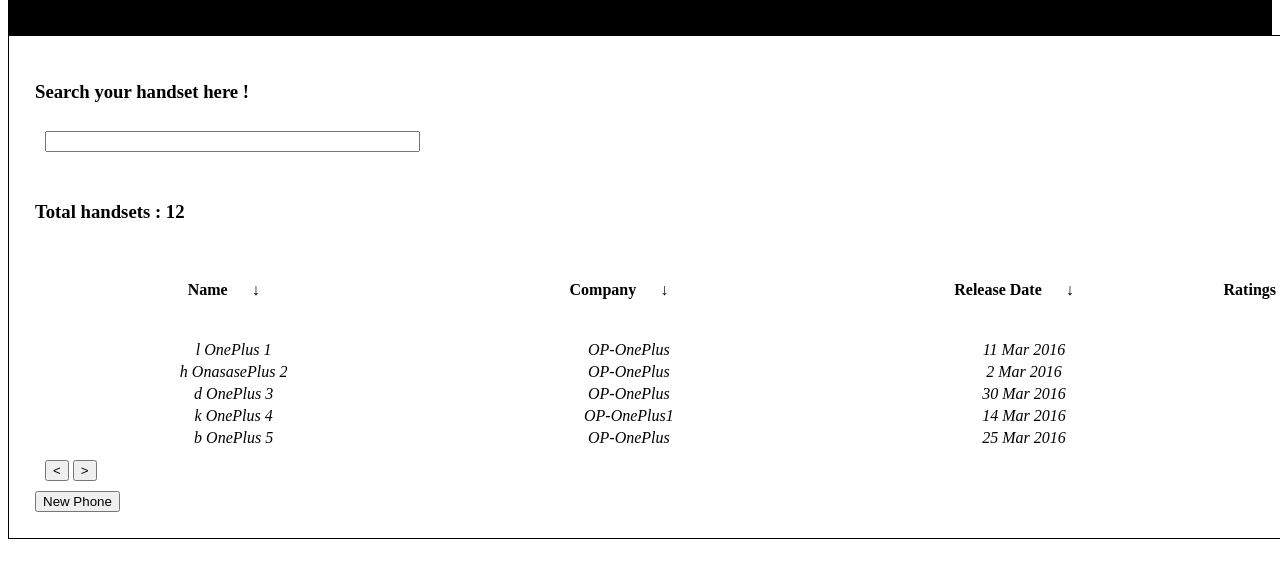
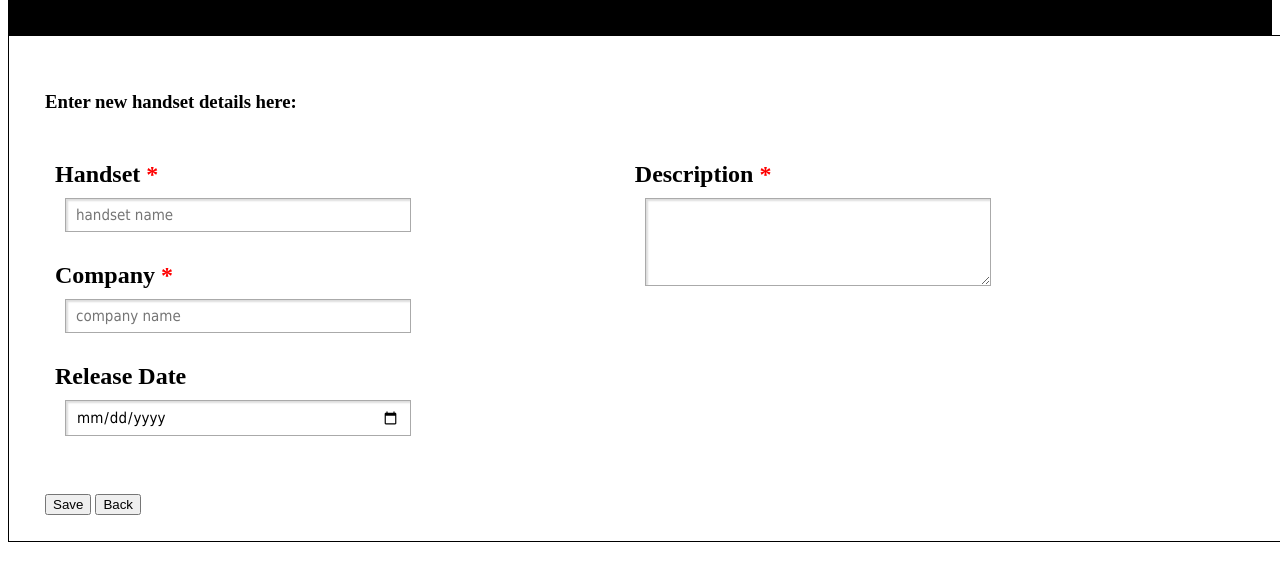
Before and after one commit to kv89/blog, a website: page javascript/catalog.html in a window 1280 px wide. Shown: the part 85-666 px from the top of the page. Drawn offline with Linux system fonts and the light colour scheme.

Commit message:
saving done 1

```diff
--- a/javascript/catalog.html
+++ b/javascript/catalog.html
@@ -6,26 +6,20 @@
 	</head>
 	<body>
 	<header> <h1>Your Mobile Gallary !</h1> </header>
-	<!-- <div class="left-column">
+	<div class="right-column">
+	  	<!-- <div>
+	  		<h3>Search your handset here !</h3>
 	  		<div>
-	  	<h3>Sort Options</h3>
-	  	<ul>
-	  		<li></li>
-	  	</ul>
-
+				<input id="searchInp" type="text" style="width: 30%;" onkeyup="onsearchEnter()"/>
 			</div>
-
-	  <div>Left Side Row 2</div>
-	  <div>Left Side Row 3</div>
 	  	</div> -->
-	<div class="right-column">
+	  	<div class="grid" id="displayView" style="display: none;">
 		  	<div>
 		  		<h3>Search your handset here !</h3>
 		  		<div>
 					<input id="searchInp" type="text" style="width: 30%;" onkeyup="onsearchEnter()"/>
 				</div>
 		  	</div>
-	  	<div class="grid" id="displayView" style="">
 	  		<h3>Total handsets : <span id="totalCnt"></span></h3>
 	  		<table id="displayTable">
 	  			<thead class="column-header">
@@ -87,15 +81,42 @@
 	  		<button type="button" style="cursor: pointer;" onclick="addPhone();">New Phone</button>
 	  	</div>
 	  	<!--<div id="inputView" style="display: none;" onsubmit="submitPhone();">-->
-        <div id="inputView" style="display: none;">
-		  	<form id="inputForm" name="input" action="#" method="post">
-	    	    <span style="color: red">*</span> Mobile Name: <input type="text" name="mName" placeholder="first name"><br/>
+        <!-- <div id="inputView" style="display: none;"> -->
+        <div id="inputView">
+        	<div>
+		  		<h3>Enter new handset details here:</h3>
+		  	</div>
+		  	<form id="inputForm" name="input" action="#" method="post" style="width: 100%;">
+			  	<div style="width: 45%;float: left;">
+			  		<div class="input">
+			  			<label>Handset <span style="color: red">*</span></label>
+			  			<input type="text" name="mName" placeholder="handset name">
+			  		</div>
+			  		<div class="input">
+			  			<label>Company <span style="color: red">*</span></label>
+			  			<input type="text" name="mCompany" placeholder="company name"/>
+			  		</div>
+			  		<div class="input">
+			  			<label>Release Date</label>
+			  			<input type="date" name="mReleaseDt" placeholder="dd-mm-yyyy">
+			  		</div>
+		    	    <!-- <span style="color: red">*</span> Handset Name: <input type="text" name="mName" placeholder="first name"><br/>
 		    	    <span style="color: red">*</span> Company:&nbsp;&nbsp;&nbsp;&nbsp;&nbsp;&nbsp <input type="text" name="mCompany" placeholder="last name"><br/>
-	    	    <span style="color: red">*</span> Release Date: <input type="date" name="mReleaseDt" placeholder="dd-mm-yyyy"><br/><br/>
+		    	    <span style="color: red">*</span> Release Date: <input type="date" name="mReleaseDt" placeholder="dd-mm-yyyy"><br/><br/> -->
+	    	    </div>
+	    	    <div style="width: 45%;float: left;">
+	    	    	<div class="input">
+			  			<label>Description <span style="color: red">*</span></label>
+			  			<!-- <input type="date" name="mReleaseDt" placeholder="dd-mm-yyyy"> -->
+			  			<textarea name="mDesc" rows="4" cols="200"></textarea>
+			  		</div>
+	    	    </div>
 	        </form>
+	        <div style="width: 100%; float: left;">
 	            <span id="errMsg" style="display: none;color: red; font-weight: bold; folt-style: italic"></span></br>
 		        <button type="submit" style="cursor: pointer;" onclick="saveForm();">Save</button>
 	            <button type="submit" style="cursor: pointer;" onclick="navigateToSearch();">Back</button>
+            </div>
         </div>
 	</div>
 
@@ -112,6 +133,27 @@
 		    background-color: black;
 		    clear: left;
 		    text-align: center;
+		}
+
+		.input label {
+		    width: 100%;
+		    float: left;
+		    font-size: x-large;
+		    font-weight: bold;
+		}
+
+		.input input, textarea {
+		    -webkit-box-shadow: inset 2px 2px 2px 0px #dddddd;
+		    -moz-box-shadow: inset 2px 2px 2px 0px #dddddd;
+		    box-shadow: inset 2px 2px 2px 0px #dddddd;
+		    /* height: 200px; */
+		    margin: 10px;
+		    /* overflow: auto; */
+		    padding: 7px 10px;
+		    width: 60%;
+		    font-family: tahoma;
+		    font-size: 15px;
+		    border: 1px solid #aaa;
 		}
 
 		.menu-item {
--- a/javascript/js.js
+++ b/javascript/js.js
@@ -11,15 +11,7 @@
     totalRecords: -1,
     currPageData: []
 };
-console.log('file loaded ....  ..  ');
-// window.onload = function(){
-//     console.log('window loadedddd.........');
-//     init();
-// }
-
-// debugger;
 function nextPage() {
-    // debugger;
     if( !isNaN(paging.pageNo) ){
         if( paging.pageNo < paging.totalPages ) {
             paging.pageNo++;
@@ -35,7 +27,6 @@
             insertRowsToTable( handsets );
         }
     }
-    // insertRowsToTable();
 }
 
 function init() {
@@ -55,7 +46,11 @@
         {name: "c OnePlus 11",company: "OP-OnePlus", releaseDate: "18 Mar 2016", id: 11},
         {name: "i OnePlus 12",company: "OP-OnePlus", releaseDate: "12 Mar 2016", id: 12}
 	];
-	window.localStorage.setItem("allHandsets", JSON.stringify( handsets ));
+    if( !( window.localStorage.getItem("allHandsets") ) ){
+    	window.localStorage.setItem("allHandsets", JSON.stringify( handsets ));
+    } else {
+        handsets = JSON.parse( window.localStorage.getItem("allHandsets") );
+    }
     paging.totalRecords = handsets.length;
     paging.totalPages = Math.ceil( handsets.length / paging.pageSize );
 }
@@ -88,17 +83,25 @@
         var newPhone = {
             name: form.elements.namedItem("mName").value.trim(),
             company: form.elements.namedItem("mCompany").value.trim(),
-            releaseDate: form.elements.namedItem("mReleaseDt").value.trim()
+            releaseDate: form.elements.namedItem("mReleaseDt").value.trim(),
+            description: form.elements.namedItem("mDesc").value.trim(),
         };
         var isValid = validateNewData( newPhone );
         // var mCompany = form.elements.namedItem("mReleaseDt").value;
         console.log('Is valid input :', isValid);
+        if( isValid ) {
+            console.log('save to db..');
+            var allData = JSON.parse( window.localStorage.getItem("allHandsets") ) || [];
+            allData.push( newPhone );
+            window.localStorage.setItem("allHandsets", JSON.stringify( allData ));
+        }
 	}
 }
 
 function validateNewData( newData ) {
+    console.log('new - ', newData);
     var errMsgElem = document.getElementById("errMsg");
-    if( !(newData.name && newData.company && newData.releaseDate) ) {
+    if( !(newData.name && newData.company && newData.description) ) {
         if( errMsgElem ){
             errMsgElem.style.display = '';
             errMsgElem.innerHTML = 'fields marked with <span style="color: red">*</span> are mandatory !';
```
Lines whose indentation alone changed are shown as unchanged.
